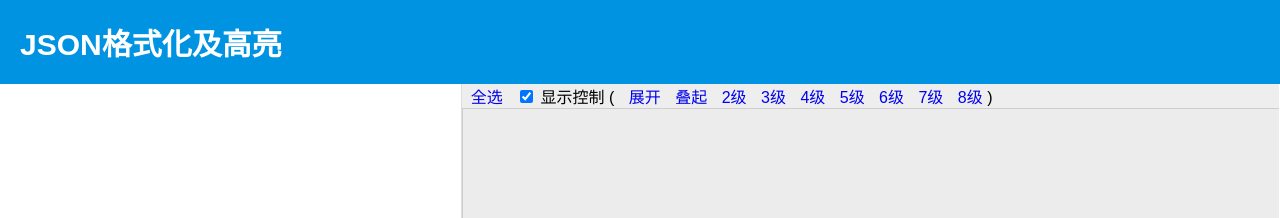
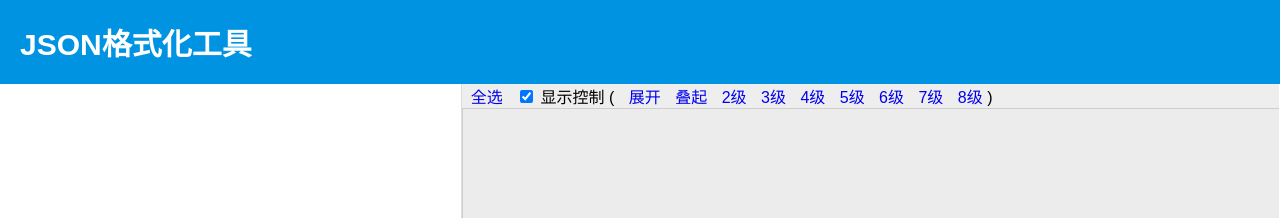
Before and after one commit to psvmc/myblog_jekyll, a Jekyll site: the page zjtools/json_format/index.html, which Jekyll copies as it is, in a window 1280 px wide. Shown: the top 218 px of the page. Built offline with Jekyll 4.4.1, drawn with Linux system fonts in a browser that asks for light colours.

Commit message:
文章更新

```diff
--- a/zjtools/json_format/css/s.css
+++ b/zjtools/json_format/css/s.css
@@ -102,6 +102,9 @@
 PRE.CodeContainer {
     margin-top: 0px;
     margin-bottom: 0px;
+    padding-left: 10px;
+    padding-right: 10px;
+    padding-top: 10px;
 }
 
 PRE.CodeContainer img {
@@ -144,6 +147,7 @@
     color: #666;
     padding-left: 10px;
     padding-right: 10px;
+    margin-top: 10px;
 }
 
 A.OtherToolsLink {
--- a/zjtools/json_format/index.html
+++ b/zjtools/json_format/index.html
@@ -12,7 +12,7 @@
 </head>
 <body style="padding: 0px;margin: 0px;">
 <div class="HeadersRow" id="HeadersRow">
-    <h3 id="HeaderSubTitle">JSON格式化及高亮</h3>
+    <h3 id="HeaderSubTitle">JSON格式化工具</h3>
 </div>
 <div class="json_format" id="json_format">
     <div class="json_format_left" id="json_format_left">
--- a/zjtools/json_format/js/c.js
+++ b/zjtools/json_format/js/c.js
@@ -15,14 +15,15 @@
     var json = $id("RawJson").value;
     var html = "";
     try {
-		if (json == "")
-			json = "\"\"";
+        if (json.trim() == "") {
+            json = "{}";
+        }
+
         var obj = eval("[" + json + "]");
         html = ProcessObject(obj[0], 0, false, false, false);
         $id("Canvas").innerHTML = "<PRE class='CodeContainer'>" + html + "</PRE>";
     } catch (e) {
-		alert("JSON数据格式不正确:\n" + e.message);
-		$id("Canvas").innerHTML = "";
+        $id("Canvas").innerHTML = "<PRE class='CodeContainer'>JSON数据格式不正确:\n" + e.message + "</PRE>";
     }
 }
 window._dateObj = new Date();
@@ -38,7 +39,7 @@
         } else {
             clpsHtml = window.IsCollapsible ? "<span><img src=\"" + window.ImgExpanded + "\" onClick=\"ExpImgClicked(this)\" /></span><span class='collapsible'>" : "";
             html += GetRow(indent, "<span class='ArrayBrace'>[</span>" + clpsHtml, isPropertyContent);
-			for ( var i = 0; i < obj.length; i++) {
+            for (var i = 0; i < obj.length; i++) {
                 html += ProcessObject(obj[i], indent + 1, i < (obj.length - 1), true, false);
             }
             clpsHtml = window.IsCollapsible ? "</span>" : "";
@@ -53,7 +54,7 @@
             html += FormatLiteral("new RegExp(" + obj + ")", "", comma, indent, isArray, "RegExp");
         } else {
             var numProps = 0;
-			for ( var prop in obj)
+            for (var prop in obj)
                 numProps++;
             if (numProps == 0) {
                 html += GetRow(indent, "<span class='ObjectBrace'>{ }</span>" + comma, isPropertyContent);
@@ -63,7 +64,7 @@
 
                 var j = 0;
 
-				for ( var prop in obj) {
+                for (var prop in obj) {
 
                     var quote = window.QuoteKeys ? "\"" : "";
 
@@ -134,14 +135,14 @@
 
     var tabs = "";
 
-	for ( var i = 0; i < indent; i++)
+    for (var i = 0; i < indent; i++)
         tabs += window.TAB;
 
     var funcStrArray = obj.toString().split("\n");
 
     var str = "";
 
-	for ( var i = 0; i < funcStrArray.length; i++) {
+    for (var i = 0; i < funcStrArray.length; i++) {
 
         str += ((i == 0) ? "" : tabs) + funcStrArray[i] + "\n";
 
@@ -155,7 +156,7 @@
 
     var tabs = "";
 
-	for ( var i = 0; i < indent && !isPropertyContent; i++)
+    for (var i = 0; i < indent && !isPropertyContent; i++)
         tabs += window.TAB;
 
     if (data != null && data.length > 0 && data.charAt(data.length - 1) != "\n")
@@ -186,7 +187,7 @@
 
     EnsureIsPopulated();
 
-	TraverseChildren($id("Canvas"), function(element) {
+    TraverseChildren($id("Canvas"), function (element) {
 
         if (element.className == 'collapsible') {
 
@@ -202,7 +203,7 @@
 
     EnsureIsPopulated();
 
-	TraverseChildren($id("Canvas"), function(element) {
+    TraverseChildren($id("Canvas"), function (element) {
 
         if (element.className == 'collapsible') {
 
@@ -230,7 +231,7 @@
 
 function TraverseChildren(element, func, depth) {
 
-	for ( var i = 0; i < element.childNodes.length; i++) {
+    for (var i = 0; i < element.childNodes.length; i++) {
 
         TraverseChildren(element.childNodes[i], func, depth + 1);
 
@@ -269,7 +270,7 @@
 
     EnsureIsPopulated();
 
-	TraverseChildren($id("Canvas"), function(element, depth) {
+    TraverseChildren($id("Canvas"), function (element, depth) {
 
         if (element.className == 'collapsible') {
 
@@ -314,7 +315,7 @@
 
     var sb = [];
 
-	for ( var i = 0; i < num; i++) {
+    for (var i = 0; i < num; i++) {
 
         sb.push(str);
 
```
Lines whose indentation alone changed are shown as unchanged.
